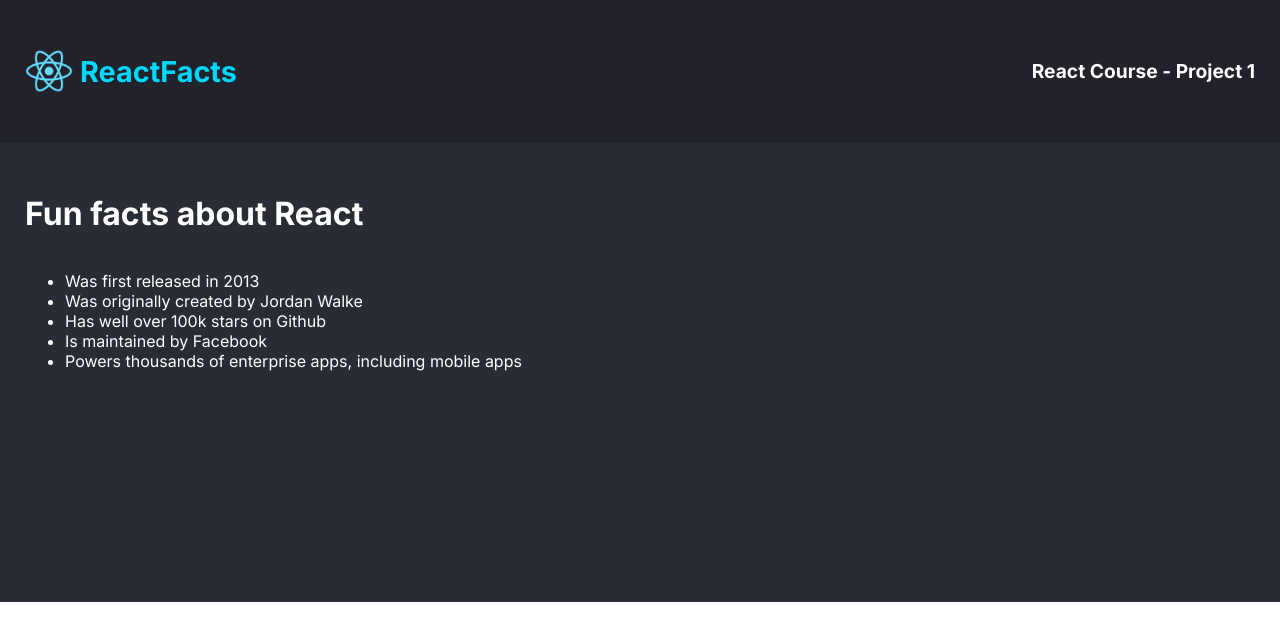
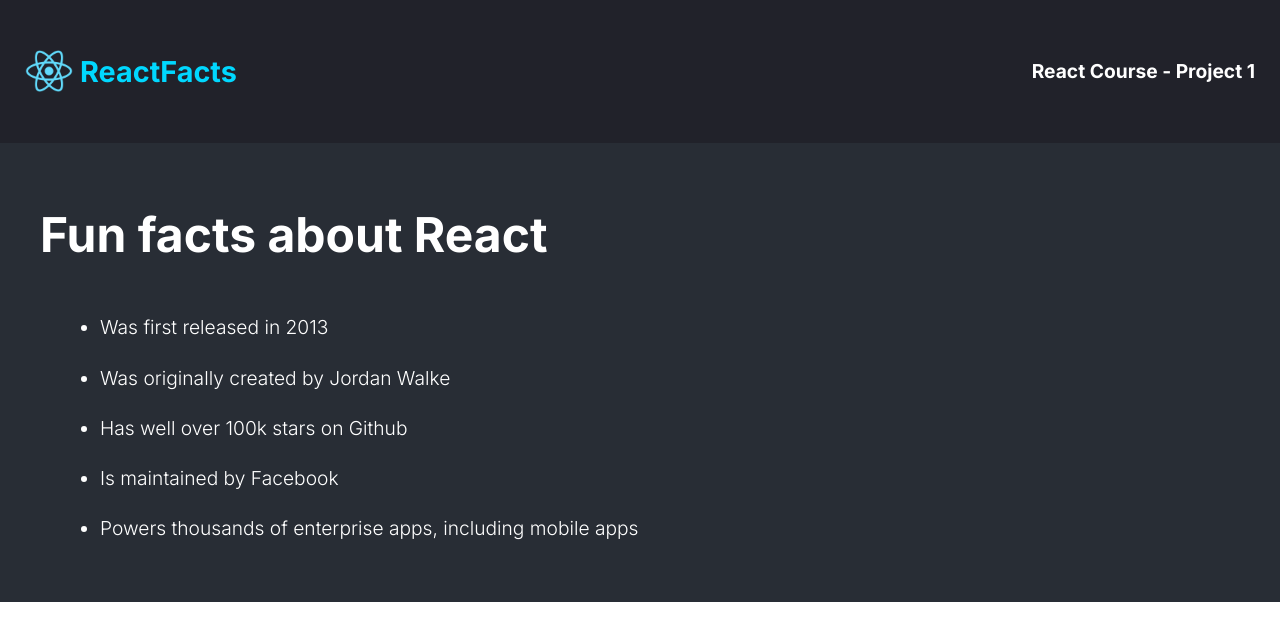
Before and after one commit to Davsan88/react-facts, a React (Vite) app: page / in a window 1280 px wide. Shown: the top 640 px of the page. Built offline with nearby package versions, Linux system fonts and the light colour scheme.

Commit message:
Update App.css

```diff
--- a/src/App.css
+++ b/src/App.css
@@ -32,7 +32,25 @@
   flex-direction: column;
   color: #FFFFFF;
   background-color: #282D35;
-  padding: 30px 25px;
+  padding: 30px 40px;
   min-height: 459px;
   width: 100%;
+
+
 }
+
+.main__heading {
+  font-size: 3rem;
+}
+
+.main__facts-list {
+  display: flex;
+  flex-direction: column;
+  justify-content: space-between;
+  min-height: 225px;
+  height: auto;
+  max-width: 60%;
+  padding-left: 60px;
+  font-size: 1.2rem;
+  font-weight: 300;
+}
```
